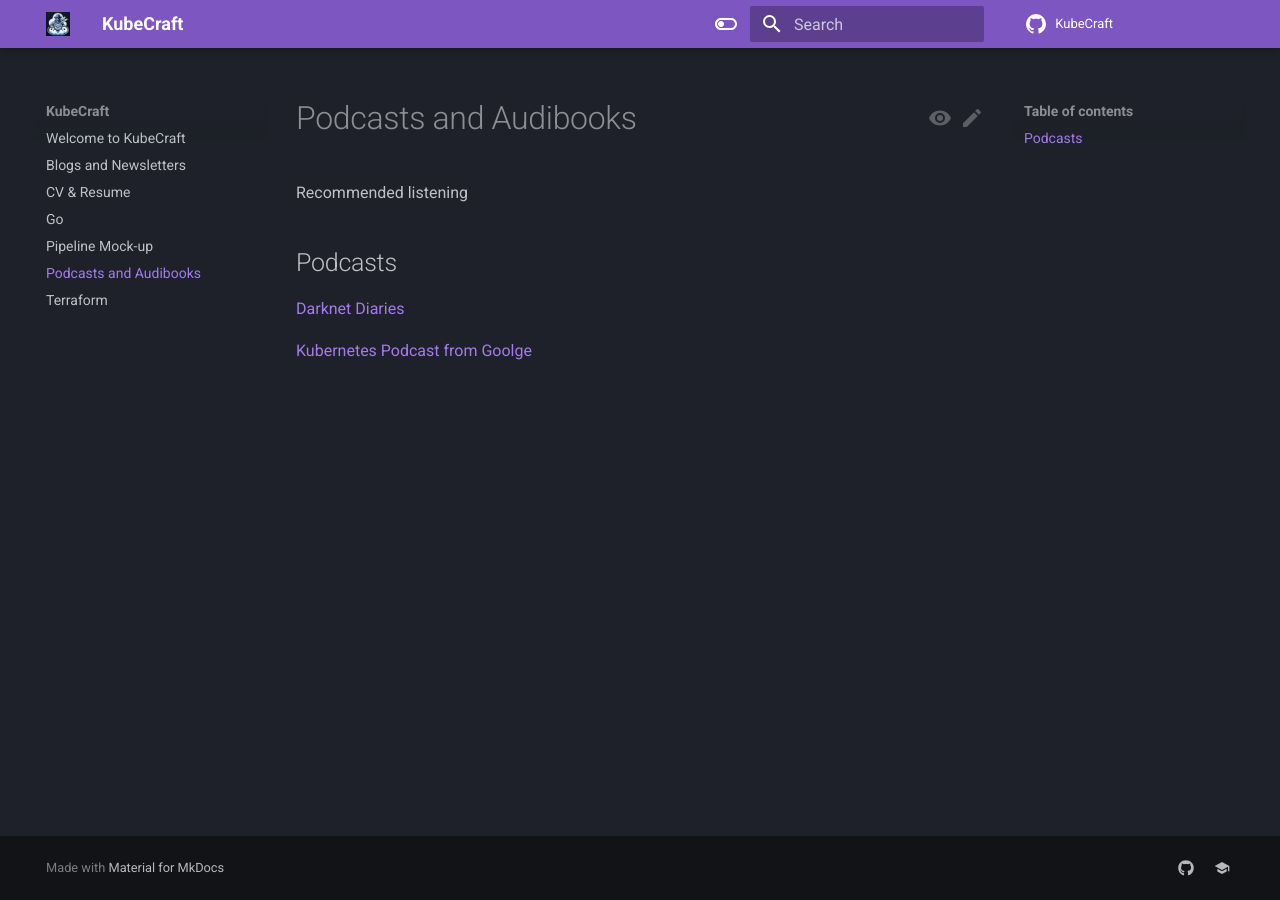
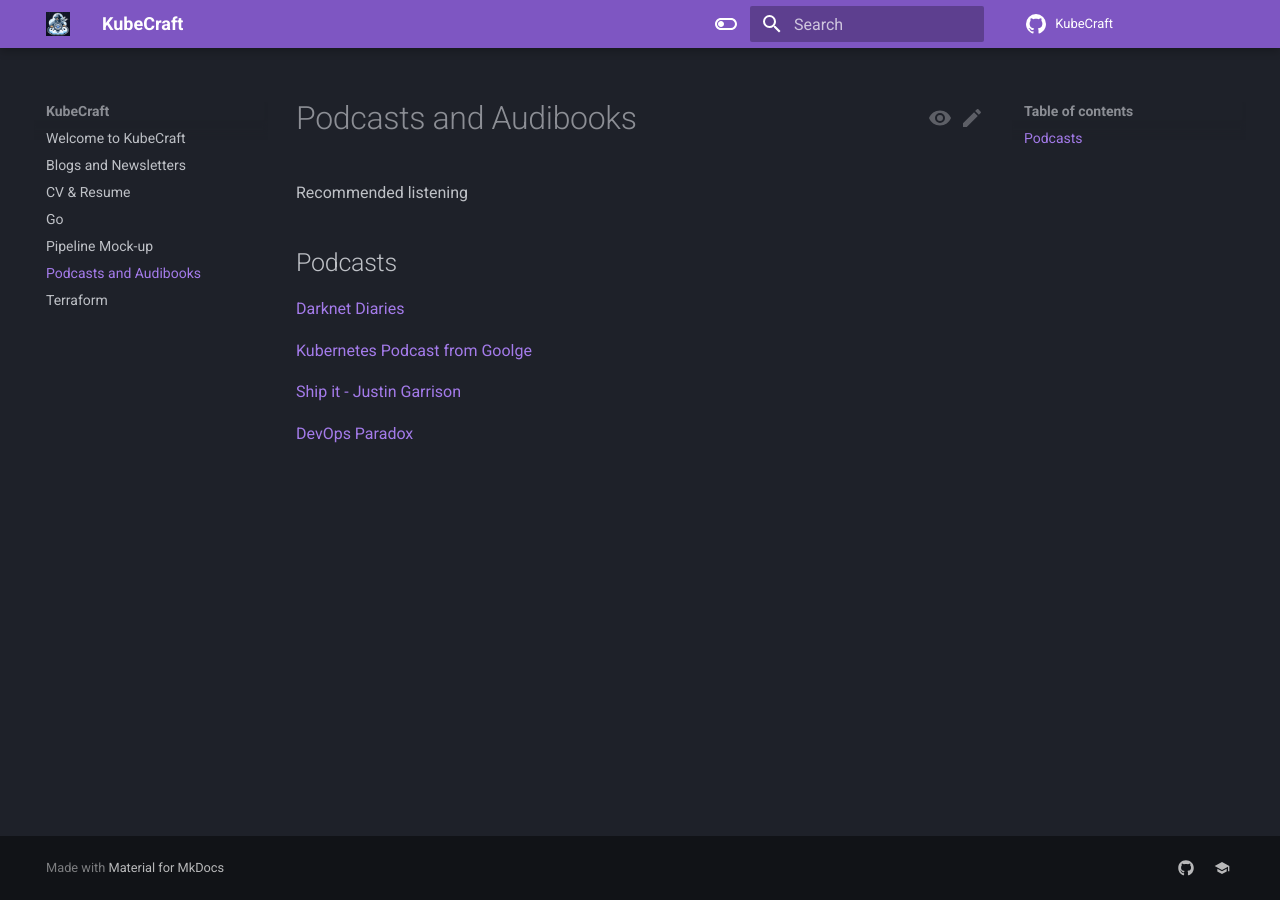
Before and after one commit to mischavandenburg/kubecraft, an MkDocs documentation site: the page built from docs/podcasts.md, in a window 1280 px wide. Built offline with MkDocs 1.6.1 and Material for MkDocs 9.7.7, drawn with Linux system fonts in a browser that asks for light colours; comment, search, counter and statistics services are not loaded.

Commit message:
chore(podcast): added two podcasts to the list

```diff
--- a/docs/podcasts.md
+++ b/docs/podcasts.md
@@ -7,3 +7,7 @@
 [Darknet Diaries](https://darknetdiaries.com/episode/)
 
 [Kubernetes Podcast from Goolge](https://kubernetespodcast.com/)
+
+[Ship it - Justin Garrison](https://changelog.com/shipit)
+
+[DevOps Paradox](https://www.devopsparadox.com/)
```
